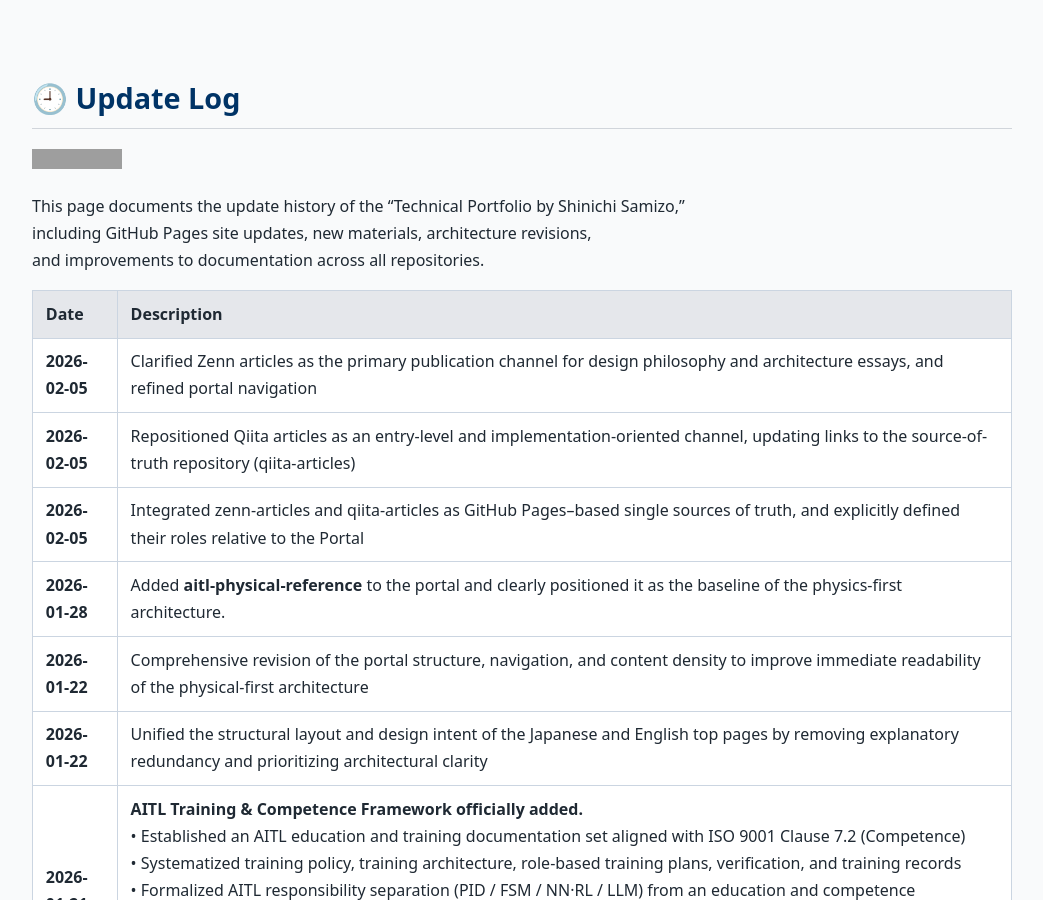
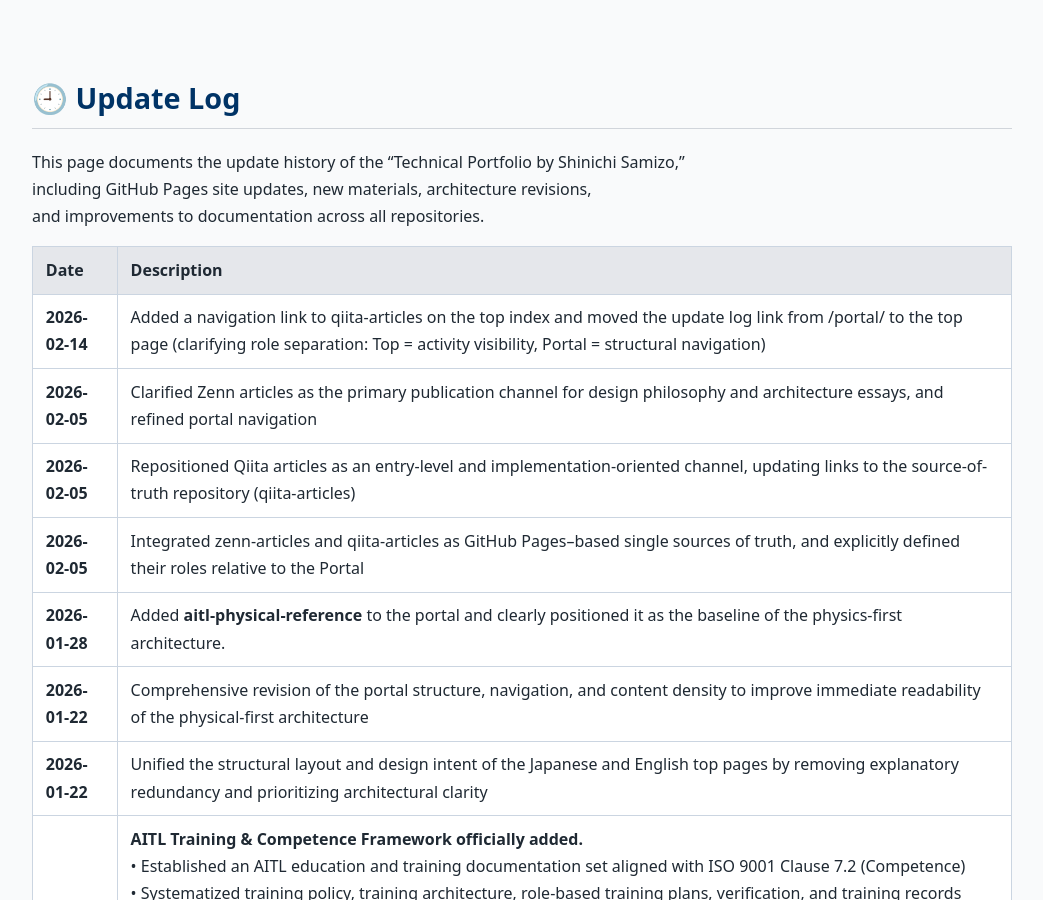
Before and after one commit to Samizo-AITL/Samizo-AITL.github.io, a Jekyll site: the page built from about/update/en/index.md, in a window 1280 px wide and 900 px high. Shown: the whole window, without its empty margins (118-1161 px from the left). Built offline with Jekyll 4.4.1, drawn with Linux system fonts in a browser that asks for light colours; grey boxes are pictures that could not be loaded.

Commit message:
Update index.md

```diff
--- a/about/update/en/index.md
+++ b/about/update/en/index.md
@@ -5,14 +5,13 @@ title: Update Log
 
 # 🕘 Update Log
 
-[![Back to Portal (EN)](https://img.shields.io/badge/Back%20to%20Portal-0B5FFF?style=for-the-badge&logo=homeassistant&logoColor=white)](https://samizo-aitl.github.io/portal/)
-
 This page documents the update history of the "Technical Portfolio by Shinichi Samizo,"
 including GitHub Pages site updates, new materials, architecture revisions,
 and improvements to documentation across all repositories.
 
 | Date       | Description |
 |------------|-------------|
+| **2026-02-14** | Added a navigation link to qiita-articles on the top index and moved the update log link from /portal/ to the top page (clarifying role separation: Top = activity visibility, Portal = structural navigation) |
 | **2026-02-05** | Clarified Zenn articles as the primary publication channel for design philosophy and architecture essays, and refined portal navigation |
 | **2026-02-05** | Repositioned Qiita articles as an entry-level and implementation-oriented channel, updating links to the source-of-truth repository (qiita-articles) |
 | **2026-02-05** | Integrated zenn-articles and qiita-articles as GitHub Pages–based single sources of truth, and explicitly defined their roles relative to the Portal |
```
